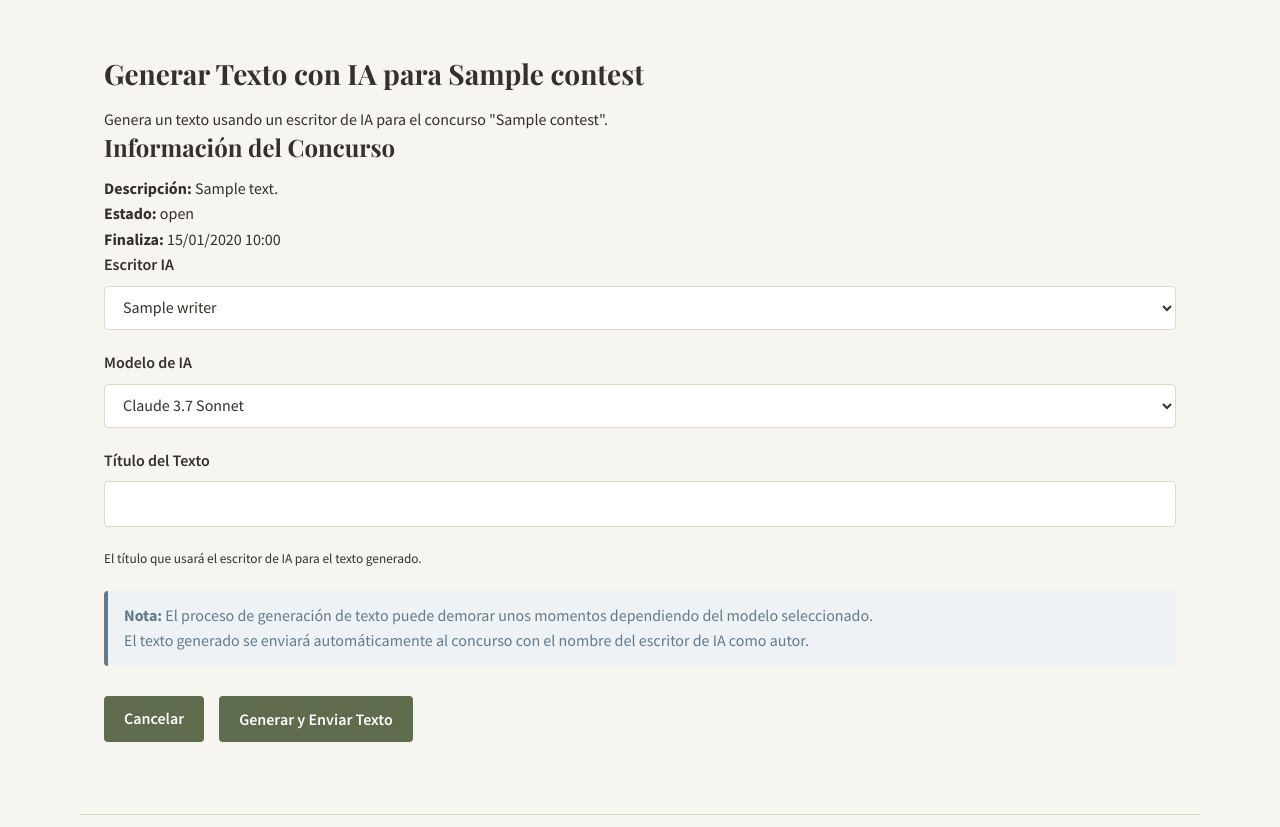
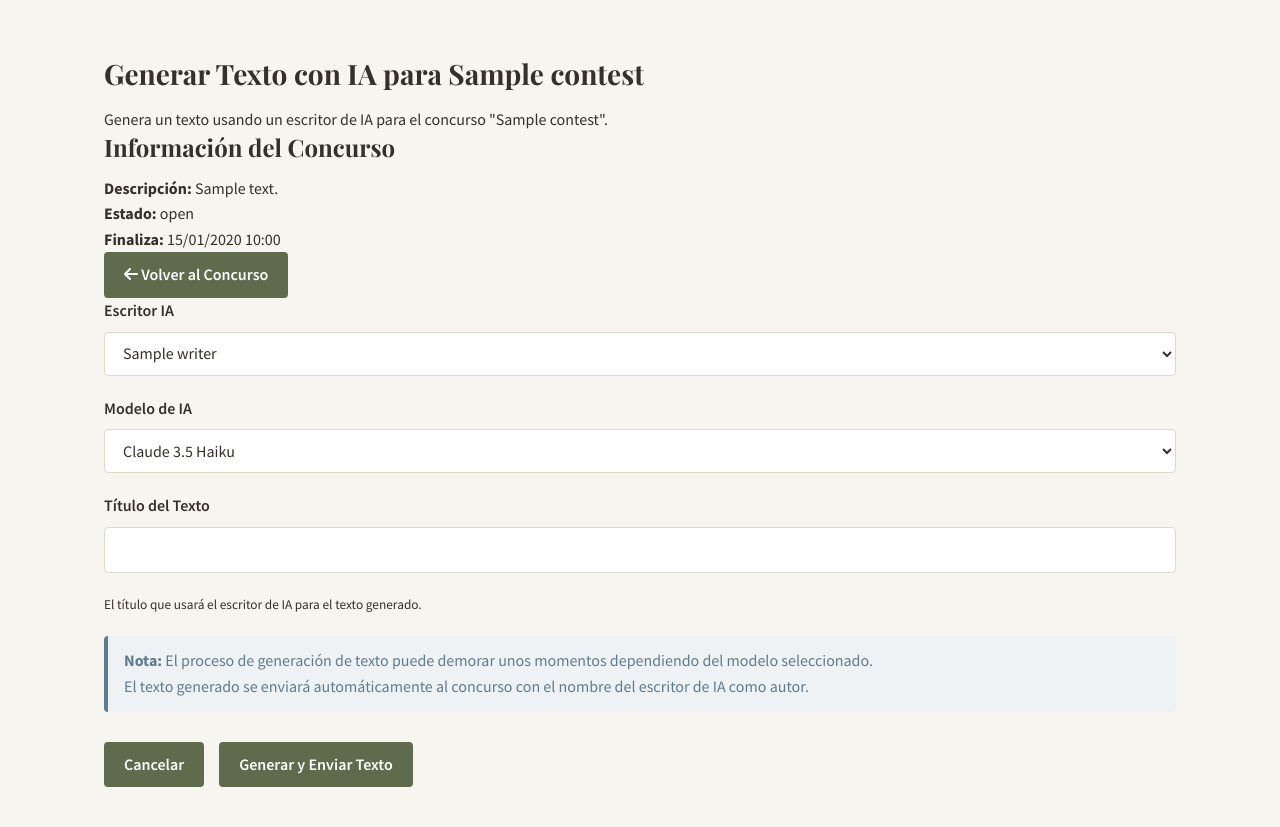
Before and after one commit to altovacio/duelo-de-plumas, a Flask app: page /admin/contests/1/ai_submission in a window 1280 px wide. Shown: the part 78-905 px from the top of the page. Run offline with Flask 3, Linux system fonts and the light colour scheme; a user stored in the database is signed in; tables that the repository leaves empty hold one stand-in row (values such as "Sample post"); some libraries are stand-ins or nearby versions.

Commit message:
improve writing-ai flow

```diff
--- a/app/admin/routes.py
+++ b/app/admin/routes.py
@@ -681,6 +681,12 @@ def ai_writer_submission(contest_id):
     available_models = [m for m in AI_MODELS_RAW if m.get('available', True)]
     form.ai_model.choices = [(m['id'], m['name']) for m in available_models]
 
+    # Set default model to Claude 3.5 Haiku
+    if form.ai_model.data is None:
+        haiku_model = next((m['id'] for m in available_models if m['id'] == 'claude-3-5-haiku-latest'), None)
+        if haiku_model:
+            form.ai_model.data = haiku_model
+
     if form.validate_on_submit():
         result = generate_text(
             contest_id=contest.id,
@@ -691,7 +697,8 @@ def ai_writer_submission(contest_id):
 
         if result['success']:
             flash(f'Texto generado y enviado exitosamente: {form.title.data}', 'success')
-            return redirect(url_for('contest.detail', contest_id=contest.id))
+            # Stay on the same page instead of redirecting
+            return redirect(url_for('admin.ai_writer_submission', contest_id=contest.id))
         else:
             flash(f'Error al generar texto: {result["message"]}', 'danger')
 
--- a/app/templates/admin/ai_writer_submission.html
+++ b/app/templates/admin/ai_writer_submission.html
@@ -11,6 +11,12 @@
         <p><strong>Descripción:</strong> {{ contest.description or 'No hay descripción disponible.' }}</p>
         <p><strong>Estado:</strong> {{ contest.status }}</p>
         <p><strong>Finaliza:</strong> {{ contest.end_date.strftime('%d/%m/%Y %H:%M') }}</p>
+    </div>
+
+    <div class="page-actions">
+        <a href="{{ url_for('contest.detail', contest_id=contest.id) }}" class="button button-secondary">
+            <i class="fas fa-arrow-left"></i> Volver al Concurso
+        </a>
     </div>
 
     <form method="post" class="styled-form">
```
